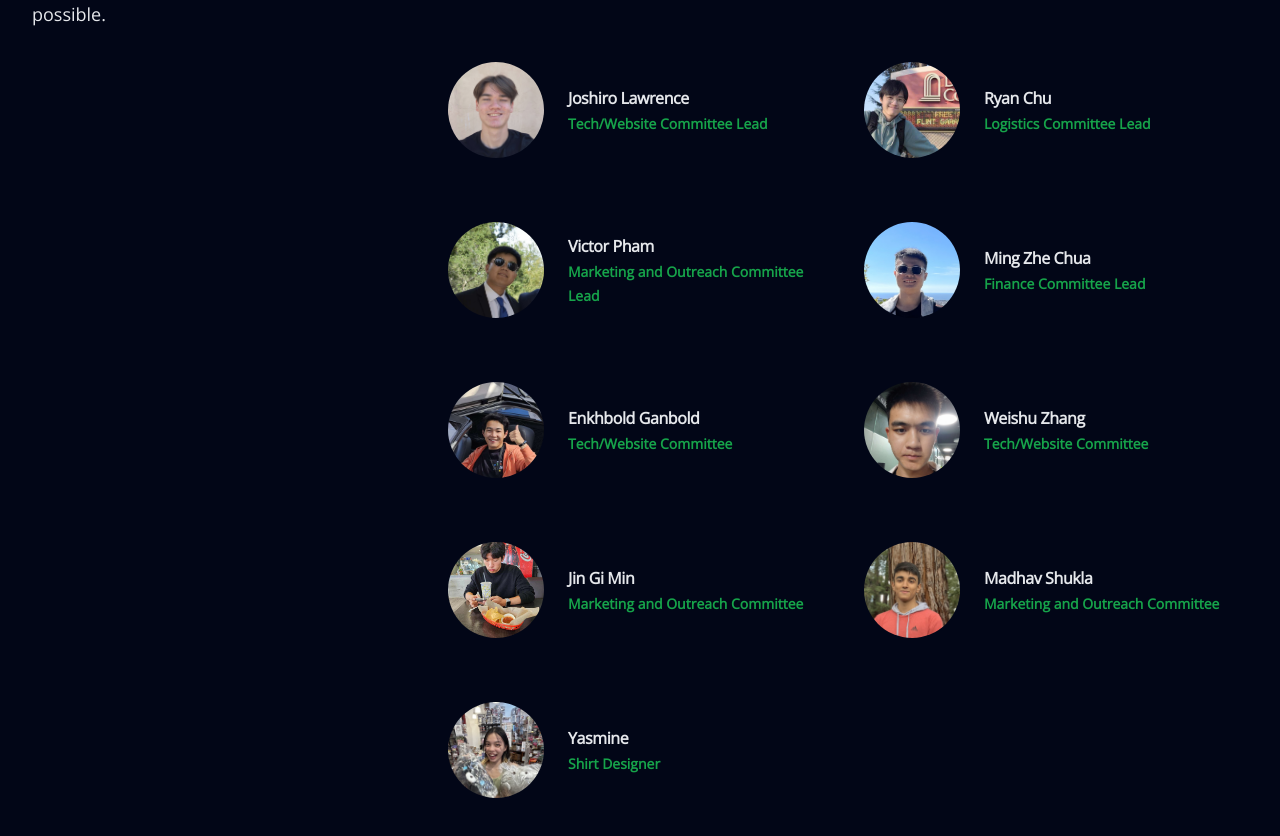
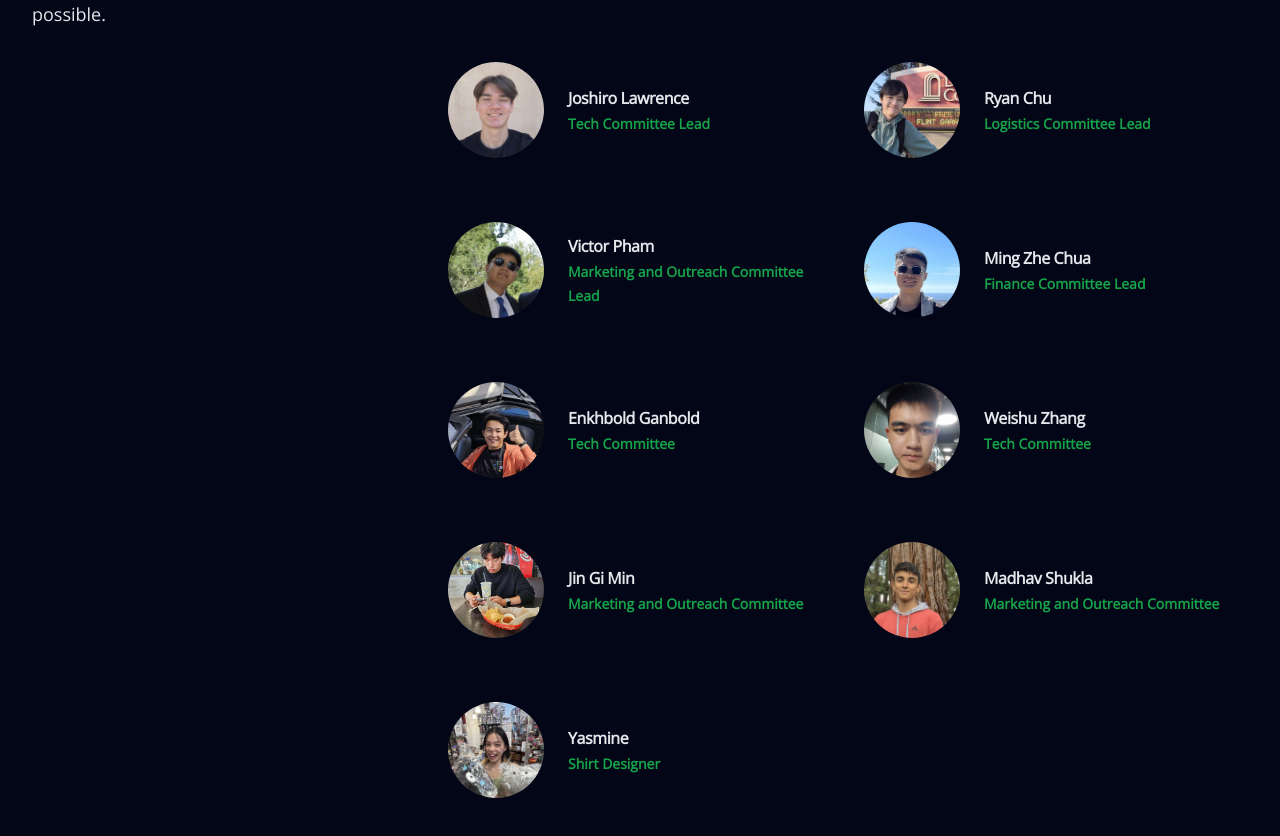
Before and after one commit to moyamanuel/da-hacks.github.io, a Next.js app: page / in a window 1280 px wide. Shown: the part 2934-3770 px from the top of the page. Built offline with nearby package versions, Linux system fonts and the light colour scheme.

Commit message:
tech committee

```diff
--- a/src/app/components/ourTeam.tsx
+++ b/src/app/components/ourTeam.tsx
@@ -11,7 +11,7 @@ const people = [
   },
   {
     name: "Joshiro Lawrence",
-    role: "Tech/Website Committee Lead",
+    role: "Tech Committee Lead",
     imageUrl: "./profile/joshi.jpeg",
   },
   {
@@ -31,12 +31,12 @@ const people = [
   },
   {
     name: "Enkhbold Ganbold",
-    role: "Tech/Website Committee",
+    role: "Tech Committee",
     imageUrl: "./profile/inky.png",
   },
   {
     name: "Weishu Zhang",
-    role: "Tech/Website Committee",
+    role: "Tech Committee",
     imageUrl: "./profile/weishu.jpg",
   },
   {
```
